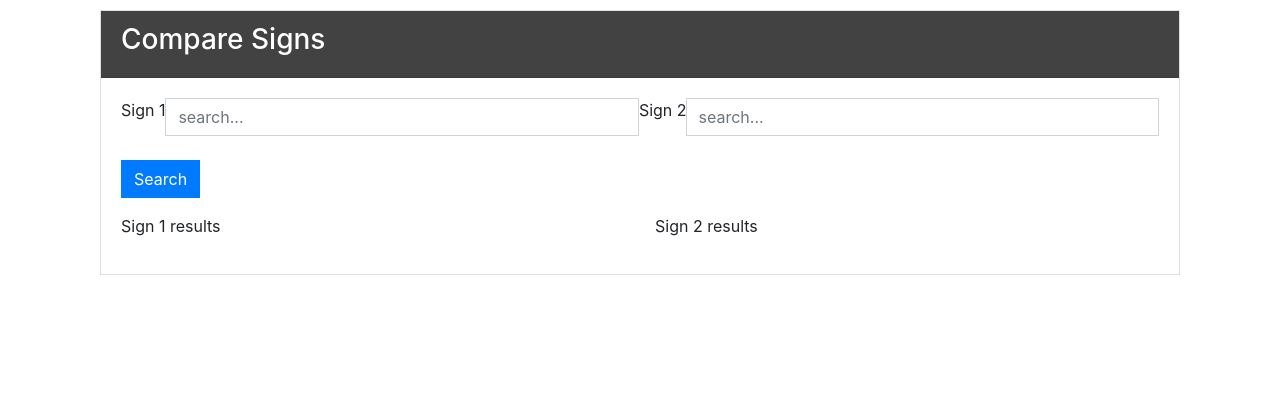
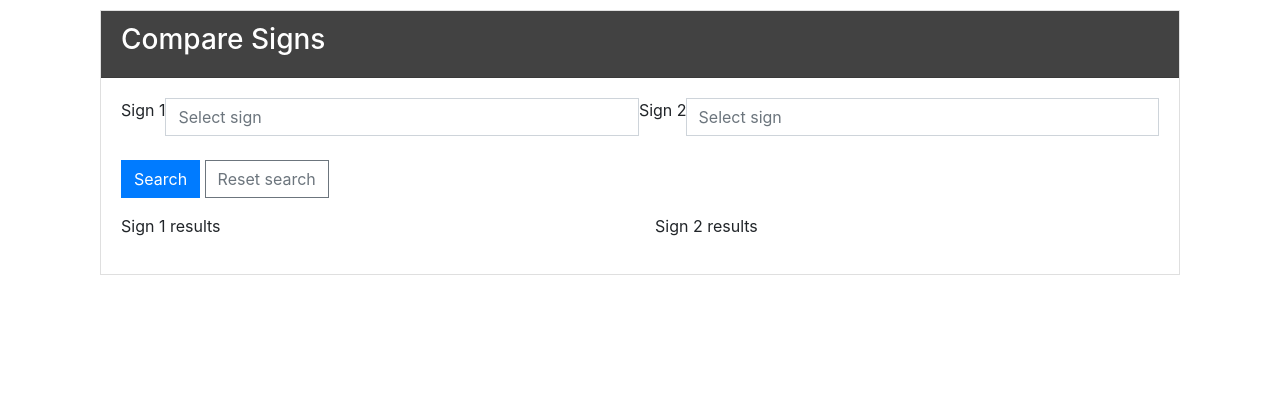
Before and after one commit to b1rger/cfdb-django, a Django app: page /browsing/signs-compare/ in a window 1280 px wide. Shown: the part 56-453 px from the top of the page. Run offline with Django 3.2, Linux system fonts and the light colour scheme; tables that the repository leaves empty hold one stand-in row (values such as "Sample post"); some libraries are stand-ins or nearby versions.

Commit message:
more on compare_signs view

```diff
--- a/browsing/templates/browsing/compare_sign_list_generic.html
+++ b/browsing/templates/browsing/compare_sign_list_generic.html
@@ -24,12 +24,24 @@
     <div class="card-body">
         <form method="get" action="{% url 'browsing:compare_signs' %}" class="navbar-form">
                 <div class="form-group">
-                    <div class="input-group">
+                  <!--   <div class="input-group">
                     Sign 1 <input type="text" class="form-control" name="sign_first" placeholder="search..." required/>
                     Sign 2 <input type="text" class="form-control" name="sign_second" placeholder="search..." required/>
+                    </div> -->
+
+                    <div class="input-group">
+                    Sign 1 <input list="signs" class="form-control" name="sign_first" placeholder="Select sign" required />
+                    Sign 2 <input list="signs" class="form-control" name="sign_second" placeholder="Select sign" required/>
+                    <datalist id="signs">
+                    {% for x in signs %}
+                    <option value="{{x.sign_name}}">
+                    {% endfor %}
+                    </datalist>
                     </div>
+
                     <br>
                     <button type="submit" class="btn btn-primary">Search</button>
+                    <a class ="btn btn-outline-secondary"  href="{% url 'browsing:compare_signs' %}">Reset search</a>
                 </div>
         </form>
 
--- a/browsing/views.py
+++ b/browsing/views.py
@@ -89,6 +89,8 @@ def compare_signs(request):
     context['sign_second_string'] = sign_second_string
     context['sign_second_results'] = sign_second_results
     context['sign_second_results_count'] = sign_second_results_count
+    signs = Sign.objects.all()
+    context['signs'] = signs
     return render(request, 'browsing/compare_sign_list_generic.html', context)
 
 
```
